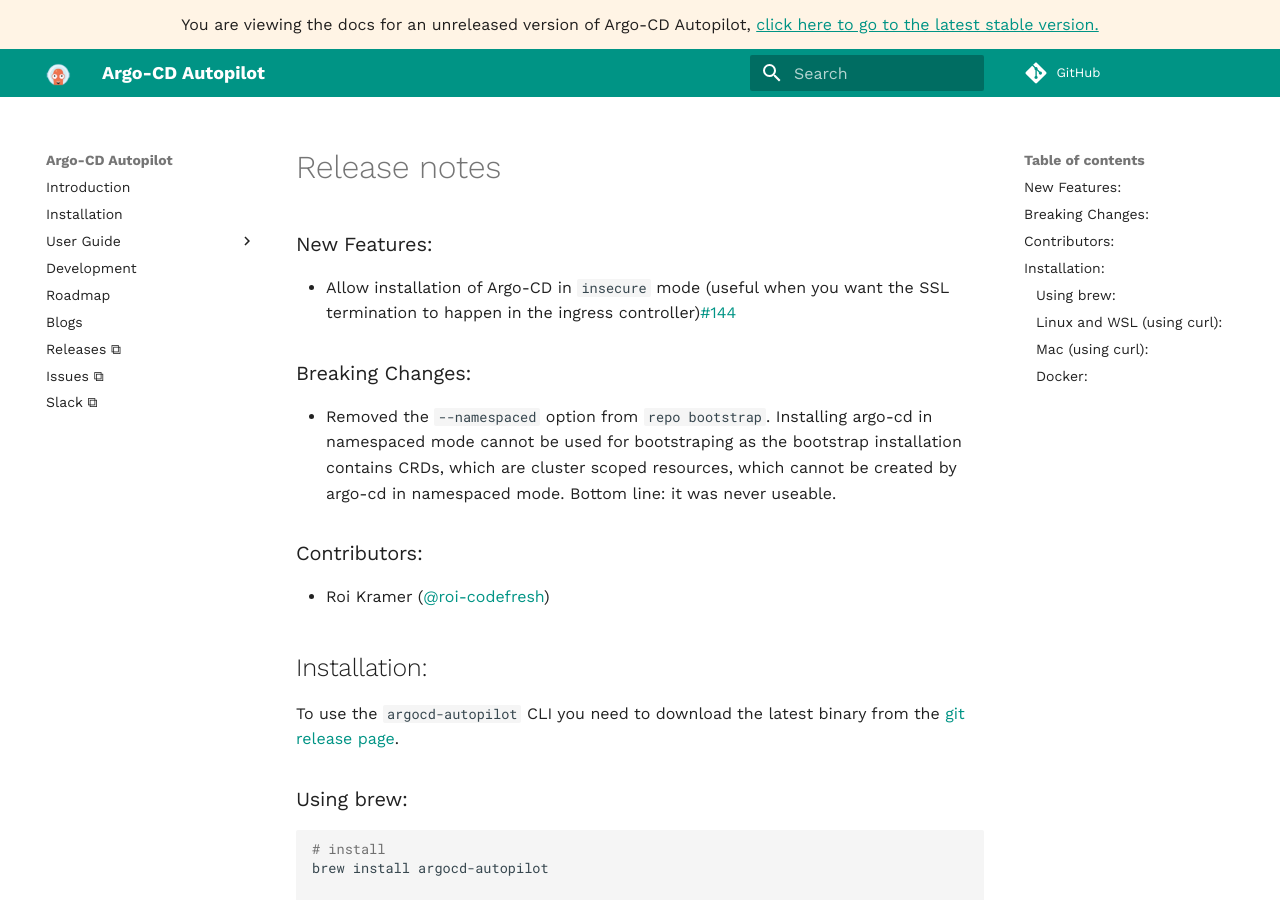
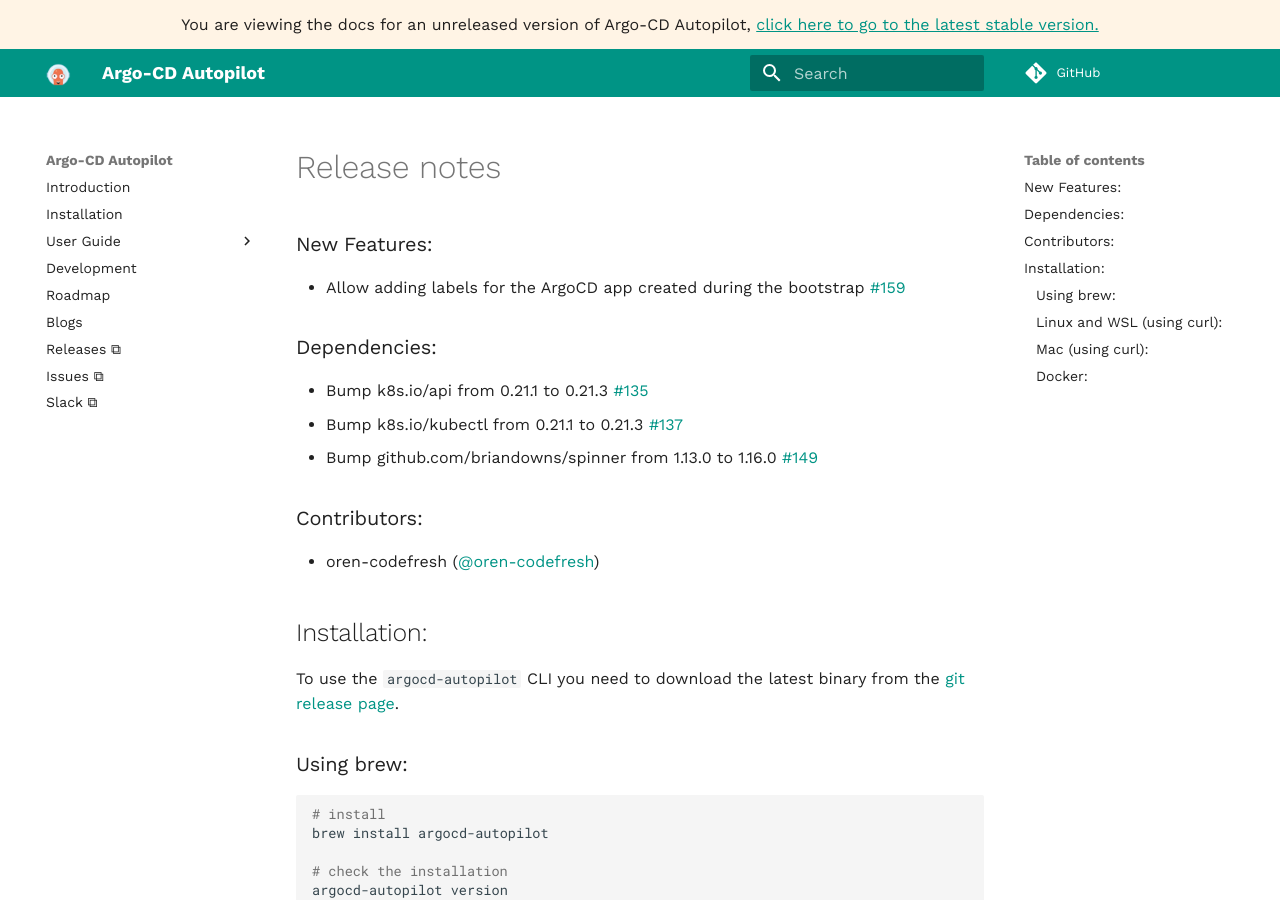
Before and after one commit to argoproj-labs/argocd-autopilot, an MkDocs documentation site: the page built from docs/releases/release_notes.md, in a window 1280 px wide and 900 px high. Built offline with MkDocs 1.6.1 and Material for MkDocs 9.7.7, drawn with Linux system fonts in a browser that asks for light colours; comment, search, counter and statistics services are not loaded.

Commit message:
v0.2.14 (#161)

```diff
--- a/docs/releases/release_notes.md
+++ b/docs/releases/release_notes.md
@@ -1,11 +1,13 @@
 ### New Features:
-* Allow installation of Argo-CD in `insecure` mode (useful when you want the SSL termination to happen in the ingress controller)[#144](https://github.com/argoproj-labs/argocd-autopilot/issues/144)
+* Allow adding labels for the ArgoCD app created during the bootstrap [#159](https://github.com/argoproj-labs/argocd-autopilot/issues/159)
 
-### Breaking Changes:
-* Removed the `--namespaced` option from `repo bootstrap`. Installing argo-cd in namespaced mode cannot be used for bootstraping as the bootstrap installation contains CRDs, which are cluster scoped resources, which cannot be created by argo-cd in namespaced mode. Bottom line: it was never useable.
+### Dependencies:
+* Bump k8s.io/api from 0.21.1 to 0.21.3 [#135](https://github.com/argoproj-labs/argocd-autopilot/pull/135)
+* Bump k8s.io/kubectl from 0.21.1 to 0.21.3 [#137](https://github.com/argoproj-labs/argocd-autopilot/pull/137)
+* Bump github.com/briandowns/spinner from 1.13.0 to 1.16.0 [#149](https://github.com/argoproj-labs/argocd-autopilot/pull/149)
 
 ### Contributors:
-- Roi Kramer ([@roi-codefresh](https://github.com/roi-codefresh))
+- oren-codefresh ([@oren-codefresh](https://github.com/oren-codefresh))
 
 ## Installation:
 
```
Also changed, not shown: CHANGELOG.md (+4 -1 lines).
